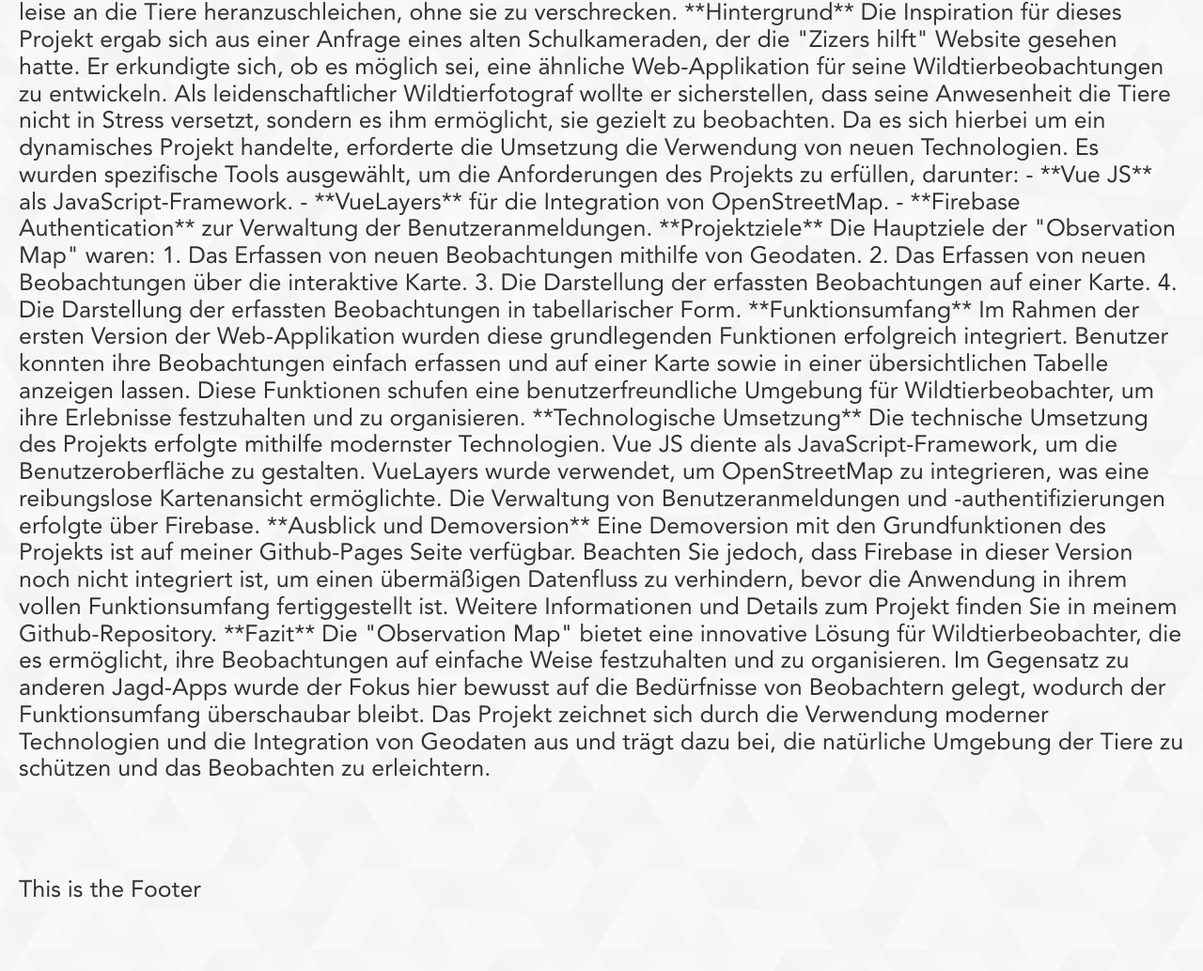
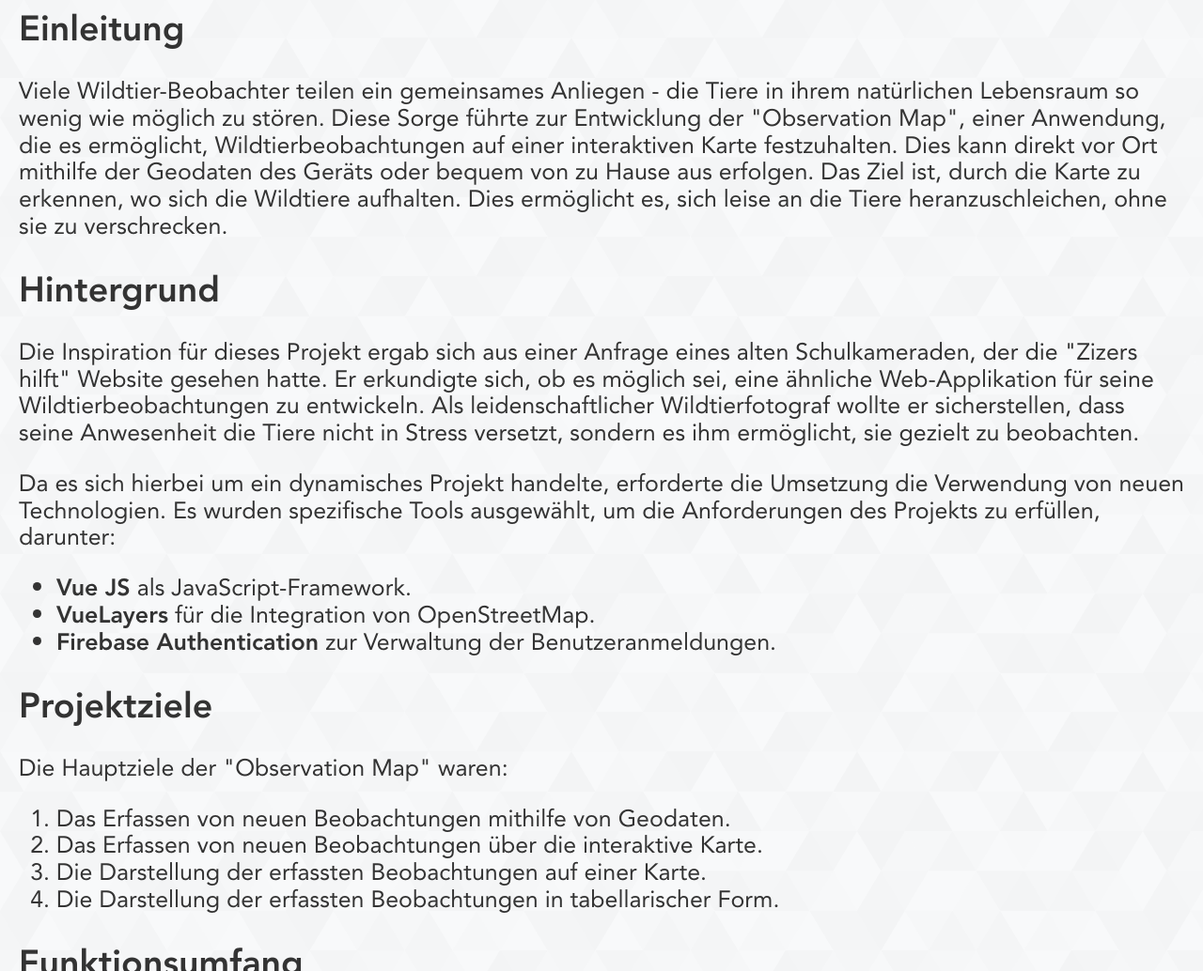
Before and after one commit to FrankZinsli/frankzinsli-page, an Astro site: page /projekte/observation-map in a window 1280 px wide. Shown: the part 888-1922 px from the top of the page at 94% size. Built offline with nearby package versions, Linux system fonts and the light colour scheme; Astro itself is replaced by a stand-in of ours.

Commit message:
Update observation-map.astro

```diff
--- a/src/pages/projekte/observation-map.astro
+++ b/src/pages/projekte/observation-map.astro
@@ -17,50 +17,44 @@ const metaDescription = 'MetaDescription';
                 loading="eager"
             />
         </header>
-        <div>
-           Case Study: "Observation Map V1.0 – Die Hilfsanwendung für Wildtierbeobachtung"
+        <section>
+<h1>Case Study: "Observation Map V1.0 – Die Hilfsanwendung für Wildtierbeobachtung"</h1>
 
-**Veröffentlicht am 4. Juni 2020 von Frank Zinsli**
+<h2>Einleitung</h2>
+<p>Viele Wildtier-Beobachter teilen ein gemeinsames Anliegen - die Tiere in ihrem natürlichen Lebensraum so wenig wie möglich zu stören. Diese Sorge führte zur Entwicklung der "Observation Map", einer Anwendung, die es ermöglicht, Wildtierbeobachtungen auf einer interaktiven Karte festzuhalten. Dies kann direkt vor Ort mithilfe der Geodaten des Geräts oder bequem von zu Hause aus erfolgen. Das Ziel ist, durch die Karte zu erkennen, wo sich die Wildtiere aufhalten. Dies ermöglicht es, sich leise an die Tiere heranzuschleichen, ohne sie zu verschrecken.</p>
 
-**Einleitung**
+<h2>Hintergrund</h2>
+<p>Die Inspiration für dieses Projekt ergab sich aus einer Anfrage eines alten Schulkameraden, der die "Zizers hilft" Website gesehen hatte. Er erkundigte sich, ob es möglich sei, eine ähnliche Web-Applikation für seine Wildtierbeobachtungen zu entwickeln. Als leidenschaftlicher Wildtierfotograf wollte er sicherstellen, dass seine Anwesenheit die Tiere nicht in Stress versetzt, sondern es ihm ermöglicht, sie gezielt zu beobachten.</p>
+<p>Da es sich hierbei um ein dynamisches Projekt handelte, erforderte die Umsetzung die Verwendung von neuen Technologien. Es wurden spezifische Tools ausgewählt, um die Anforderungen des Projekts zu erfüllen, darunter:</p>
+<ul>
+  <li><strong>Vue JS</strong> als JavaScript-Framework.</li>
+  <li><strong>VueLayers</strong> für die Integration von OpenStreetMap.</li>
+  <li><strong>Firebase Authentication</strong> zur Verwaltung der Benutzeranmeldungen.</li>
+</ul>
 
-Viele Wildtier-Beobachter teilen ein gemeinsames Anliegen - die Tiere in ihrem natürlichen Lebensraum so wenig wie möglich zu stören. Diese Sorge führte zur Entwicklung der "Observation Map", einer Anwendung, die es ermöglicht, Wildtierbeobachtungen auf einer interaktiven Karte festzuhalten. Dies kann direkt vor Ort mithilfe der Geodaten des Geräts oder bequem von zu Hause aus erfolgen. Das Ziel ist, durch die Karte zu erkennen, wo sich die Wildtiere aufhalten. Dies ermöglicht es, sich leise an die Tiere heranzuschleichen, ohne sie zu verschrecken.
+<h2>Projektziele</h2>
+<p>Die Hauptziele der "Observation Map" waren:</p>
+<ol>
+  <li>Das Erfassen von neuen Beobachtungen mithilfe von Geodaten.</li>
+  <li>Das Erfassen von neuen Beobachtungen über die interaktive Karte.</li>
+  <li>Die Darstellung der erfassten Beobachtungen auf einer Karte.</li>
+  <li>Die Darstellung der erfassten Beobachtungen in tabellarischer Form.</li>
+</ol>
 
-**Hintergrund**
+<h2>Funktionsumfang</h2>
+<p>Im Rahmen der ersten Version der Web-Applikation wurden diese grundlegenden Funktionen erfolgreich integriert. Benutzer konnten ihre Beobachtungen einfach erfassen und auf einer Karte sowie in einer übersichtlichen Tabelle anzeigen lassen. Diese Funktionen schufen eine benutzerfreundliche Umgebung für Wildtierbeobachter, um ihre Erlebnisse festzuhalten und zu organisieren.</p>
 
-Die Inspiration für dieses Projekt ergab sich aus einer Anfrage eines alten Schulkameraden, der die "Zizers hilft" Website gesehen hatte. Er erkundigte sich, ob es möglich sei, eine ähnliche Web-Applikation für seine Wildtierbeobachtungen zu entwickeln. Als leidenschaftlicher Wildtierfotograf wollte er sicherstellen, dass seine Anwesenheit die Tiere nicht in Stress versetzt, sondern es ihm ermöglicht, sie gezielt zu beobachten.
+<h2>Technologische Umsetzung</h2>
+<p>Die technische Umsetzung des Projekts erfolgte mithilfe modernster Technologien. Vue JS diente als JavaScript-Framework, um die Benutzeroberfläche zu gestalten. VueLayers wurde verwendet, um OpenStreetMap zu integrieren, was eine reibungslose Kartenansicht ermöglichte. Die Verwaltung von Benutzeranmeldungen und -authentifizierungen erfolgte über Firebase.</p>
 
-Da es sich hierbei um ein dynamisches Projekt handelte, erforderte die Umsetzung die Verwendung von neuen Technologien. Es wurden spezifische Tools ausgewählt, um die Anforderungen des Projekts zu erfüllen, darunter:
-- **Vue JS** als JavaScript-Framework.
-- **VueLayers** für die Integration von OpenStreetMap.
-- **Firebase Authentication** zur Verwaltung der Benutzeranmeldungen.
+<h2>Ausblick und Demoversion</h2>
+<p>Eine Demoversion mit den Grundfunktionen des Projekts ist auf meiner Github-Pages Seite verfügbar. Beachten Sie jedoch, dass Firebase in dieser Version noch nicht integriert ist, um einen übermäßigen Datenfluss zu verhindern, bevor die Anwendung in ihrem vollen Funktionsumfang fertiggestellt ist.</p>
+<p>Weitere Informationen und Details zum Projekt finden Sie in meinem Github-Repository.</p>
 
-**Projektziele**
+<h2>Fazit</h2>
+<p>Die "Observation Map" bietet eine innovative Lösung für Wildtierbeobachter, die es ermöglicht, ihre Beobachtungen auf einfache Weise festzuhalten und zu organisieren. Im Gegensatz zu anderen Jagd-Apps wurde der Fokus hier bewusst auf die Bedürfnisse von Beobachtern gelegt, wodurch der Funktionsumfang überschaubar bleibt. Das Projekt zeichnet sich durch die Verwendung moderner Technologien und die Integration von Geodaten aus und trägt dazu bei, die natürliche Umgebung der Tiere zu schützen und das Beobachten zu erleichtern.</p>
 
-Die Hauptziele der "Observation Map" waren:
-1. Das Erfassen von neuen Beobachtungen mithilfe von Geodaten.
-2. Das Erfassen von neuen Beobachtungen über die interaktive Karte.
-3. Die Darstellung der erfassten Beobachtungen auf einer Karte.
-4. Die Darstellung der erfassten Beobachtungen in tabellarischer Form.
-
-**Funktionsumfang**
-
-Im Rahmen der ersten Version der Web-Applikation wurden diese grundlegenden Funktionen erfolgreich integriert. Benutzer konnten ihre Beobachtungen einfach erfassen und auf einer Karte sowie in einer übersichtlichen Tabelle anzeigen lassen. Diese Funktionen schufen eine benutzerfreundliche Umgebung für Wildtierbeobachter, um ihre Erlebnisse festzuhalten und zu organisieren.
-
-**Technologische Umsetzung**
-
-Die technische Umsetzung des Projekts erfolgte mithilfe modernster Technologien. Vue JS diente als JavaScript-Framework, um die Benutzeroberfläche zu gestalten. VueLayers wurde verwendet, um OpenStreetMap zu integrieren, was eine reibungslose Kartenansicht ermöglichte. Die Verwaltung von Benutzeranmeldungen und -authentifizierungen erfolgte über Firebase.
-
-**Ausblick und Demoversion**
-
-Eine Demoversion mit den Grundfunktionen des Projekts ist auf meiner Github-Pages Seite verfügbar. Beachten Sie jedoch, dass Firebase in dieser Version noch nicht integriert ist, um einen übermäßigen Datenfluss zu verhindern, bevor die Anwendung in ihrem vollen Funktionsumfang fertiggestellt ist.
-
-Weitere Informationen und Details zum Projekt finden Sie in meinem Github-Repository.
-
-**Fazit**
-
-Die "Observation Map" bietet eine innovative Lösung für Wildtierbeobachter, die es ermöglicht, ihre Beobachtungen auf einfache Weise festzuhalten und zu organisieren. Im Gegensatz zu anderen Jagd-Apps wurde der Fokus hier bewusst auf die Bedürfnisse von Beobachtern gelegt, wodurch der Funktionsumfang überschaubar bleibt. Das Projekt zeichnet sich durch die Verwendung moderner Technologien und die Integration von Geodaten aus und trägt dazu bei, die natürliche Umgebung der Tiere zu schützen und das Beobachten zu erleichtern.
-        </div>
+        </section>
         <footer>
             This is the Footer
         </footer>
```
